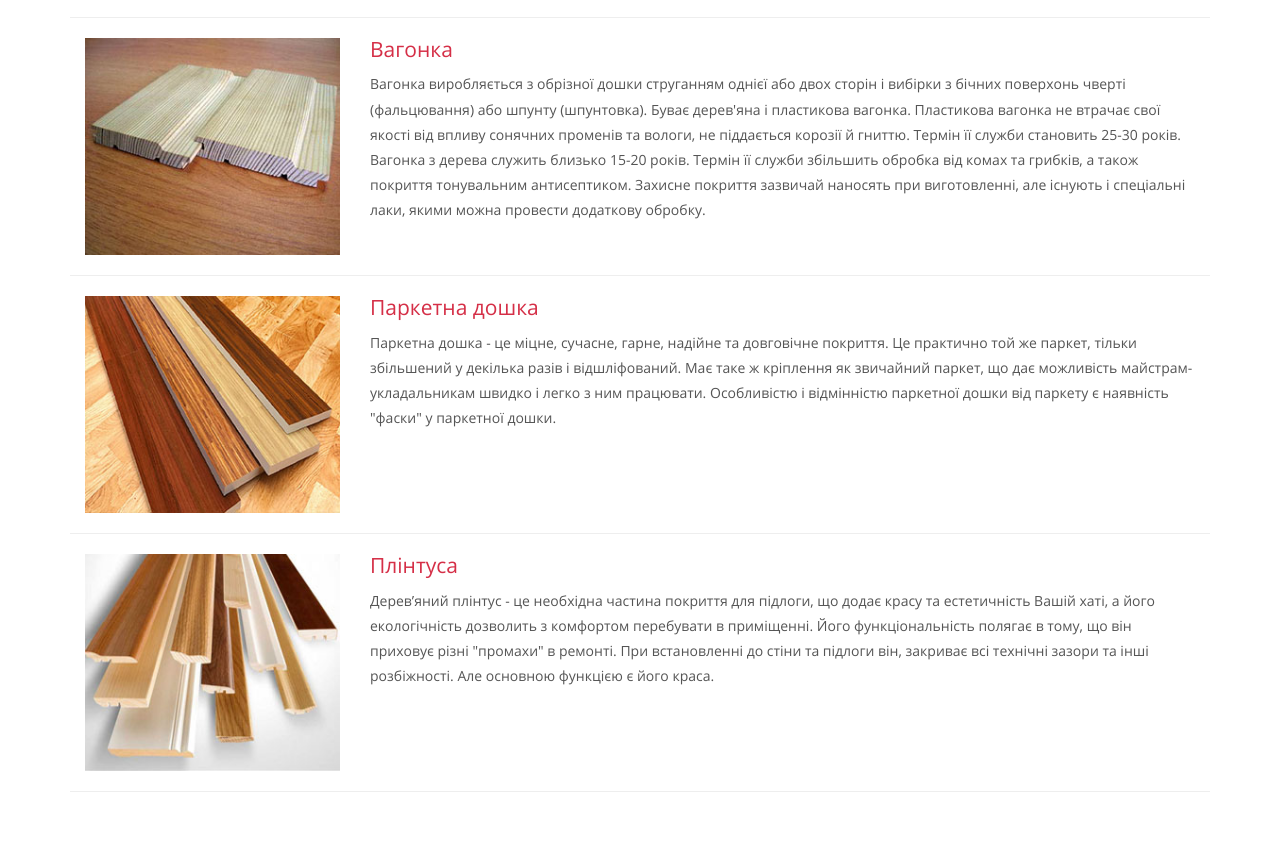
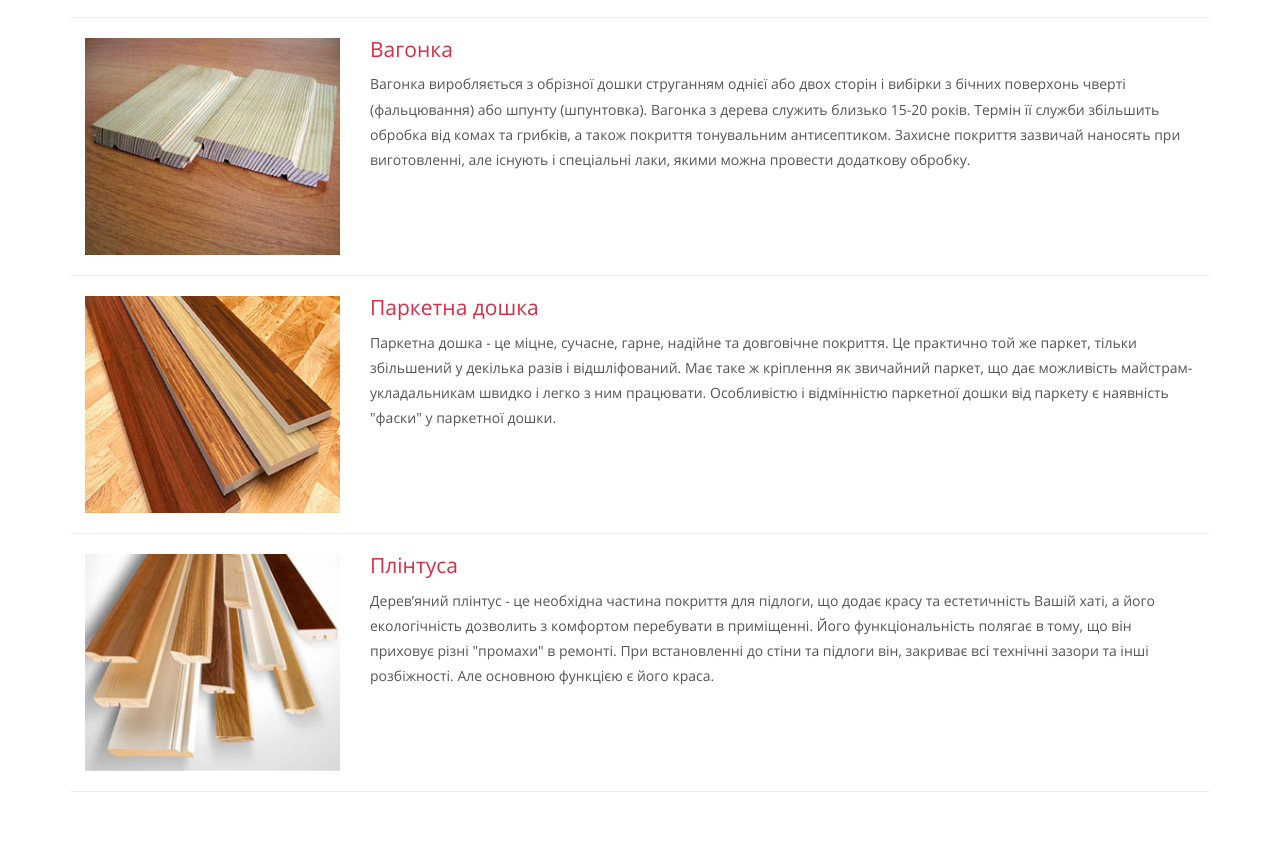
Before and after one commit to swoodsukrnet/swoodsukrnet.github.io, a plain HTML site: page environment.html in a window 1280 px wide. Shown: the part 1757-2625 px from the top of the page. Drawn offline with Linux system fonts and the light colour scheme.

Commit message:
Dell plastik

```diff
--- a/environment.html
+++ b/environment.html
@@ -190,7 +190,7 @@
                                 </div>
                                 <div class="col-md-9 environment-grid1">
                                     <h4>Вагонка</h4>
-                                    <p>Вагонка виробляється з обрізної дошки струганням однієї або двох сторін і вибірки з бічних поверхонь чверті (фальцювання) або шпунту (шпунтовка). Буває дерев'яна і пластикова вагонка. Пластикова вагонка не втрачає свої якості від впливу сонячних променів та вологи, не піддається корозії й гниттю. Термін її служби становить 25-30 років. Вагонка з дерева служить близько 15-20 років. Термін її служби збільшить обробка від комах та грибків, а також покриття тонувальним антисептиком. Захисне покриття зазвичай наносять при виготовленні, але існують і спеціальні лаки, якими можна провести додаткову обробку.</p>
+                                    <p>Вагонка виробляється з обрізної дошки струганням однієї або двох сторін і вибірки з бічних поверхонь чверті (фальцювання) або шпунту (шпунтовка). Вагонка з дерева служить близько 15-20 років. Термін її служби збільшить обробка від комах та грибків, а також покриття тонувальним антисептиком. Захисне покриття зазвичай наносять при виготовленні, але існують і спеціальні лаки, якими можна провести додаткову обробку.</p>
                                 </div>
                                 <div class="clearfix"></div>
                             </div>
```
